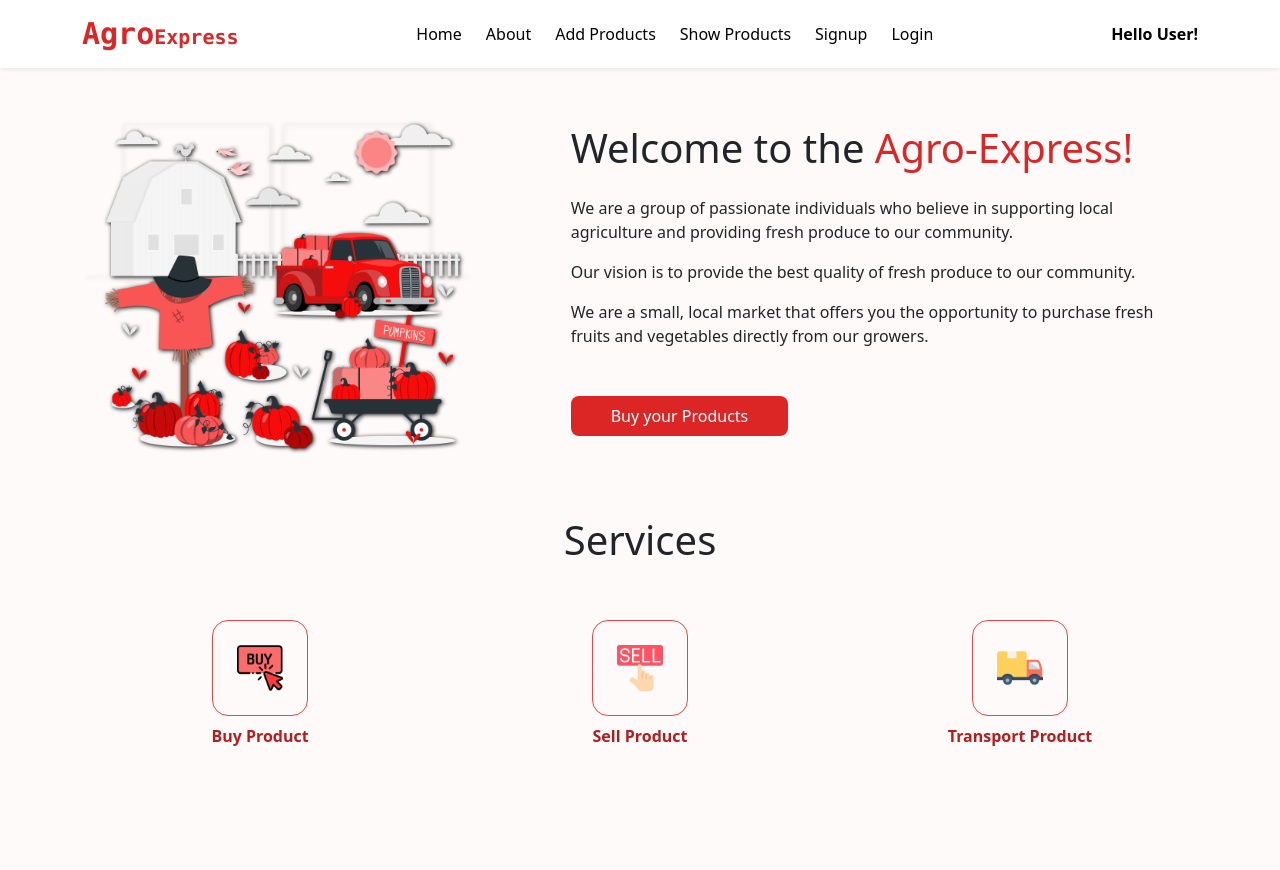
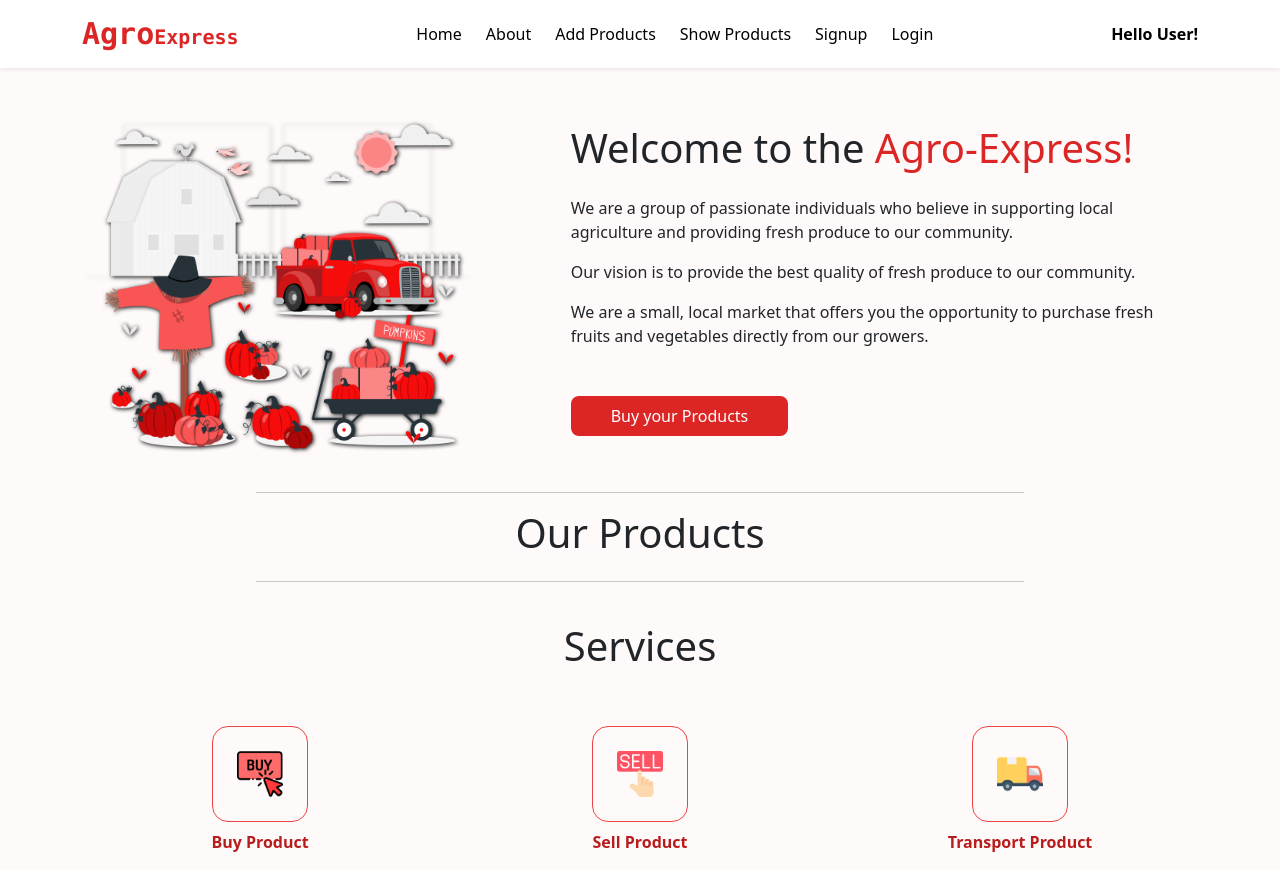
Before and after one commit to sonaligadekar20/agro-express, a React (Create React App) app in the folder client/: page / in a window 1280 px wide. Before the commit the page ends 800 px from the top, so only its background shows below. Built offline with nearby package versions, Linux system fonts and the light colour scheme.

Commit message:
heading added

```diff
--- a/client/src/views/Home/Home.js
+++ b/client/src/views/Home/Home.js
@@ -46,6 +46,18 @@ function Home() {
         </div>
       </div>
 
+      <hr className="mx-auto border-black-900 dark:border-black-900 max-w-screen-
+      md:max-w-screen-md lg:max-w-screen-lg:mb-10"/>
+
+
+      <h1 className="text-center">Our Products</h1>
+      <div className="grid grid-cols-1 gap-8 sm:grid-cols-2 lg:grid-cols-3 x
+      l:grid-cols-4">
+
+      </div>
+
+      <hr className="mx-auto border-black-900 dark:border-black-900 max-w-screen-
+      md:max-w-screen-md lg:max-w-screen-lg:mb-10"/>
       <Services/>
     </>
   );
```
